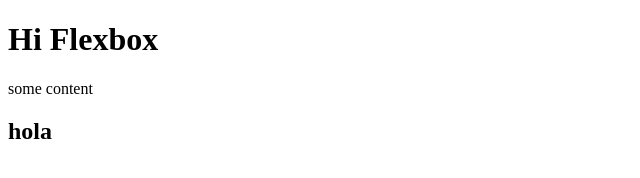
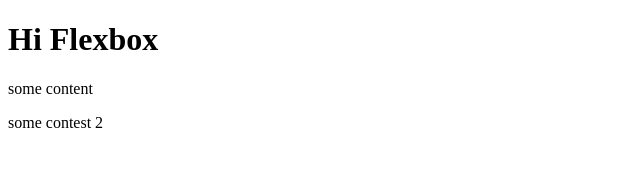
Before and after one commit to JesusSanchezDeveloper/FLEXBOX-COURSE, a plain HTML site: page index.html in a window 1280 px wide. Shown: the whole page, without its empty margins (0-640 px from the left). Drawn offline with Linux system fonts and the light colour scheme.

```diff
--- a/index.html
+++ b/index.html
@@ -9,7 +9,7 @@
     <h1>Hi Flexbox</h1>
 
     <p>some content</p>
-    <h2>hola
+    <p>some contest 2</p>
 
     </h2>
 
```
